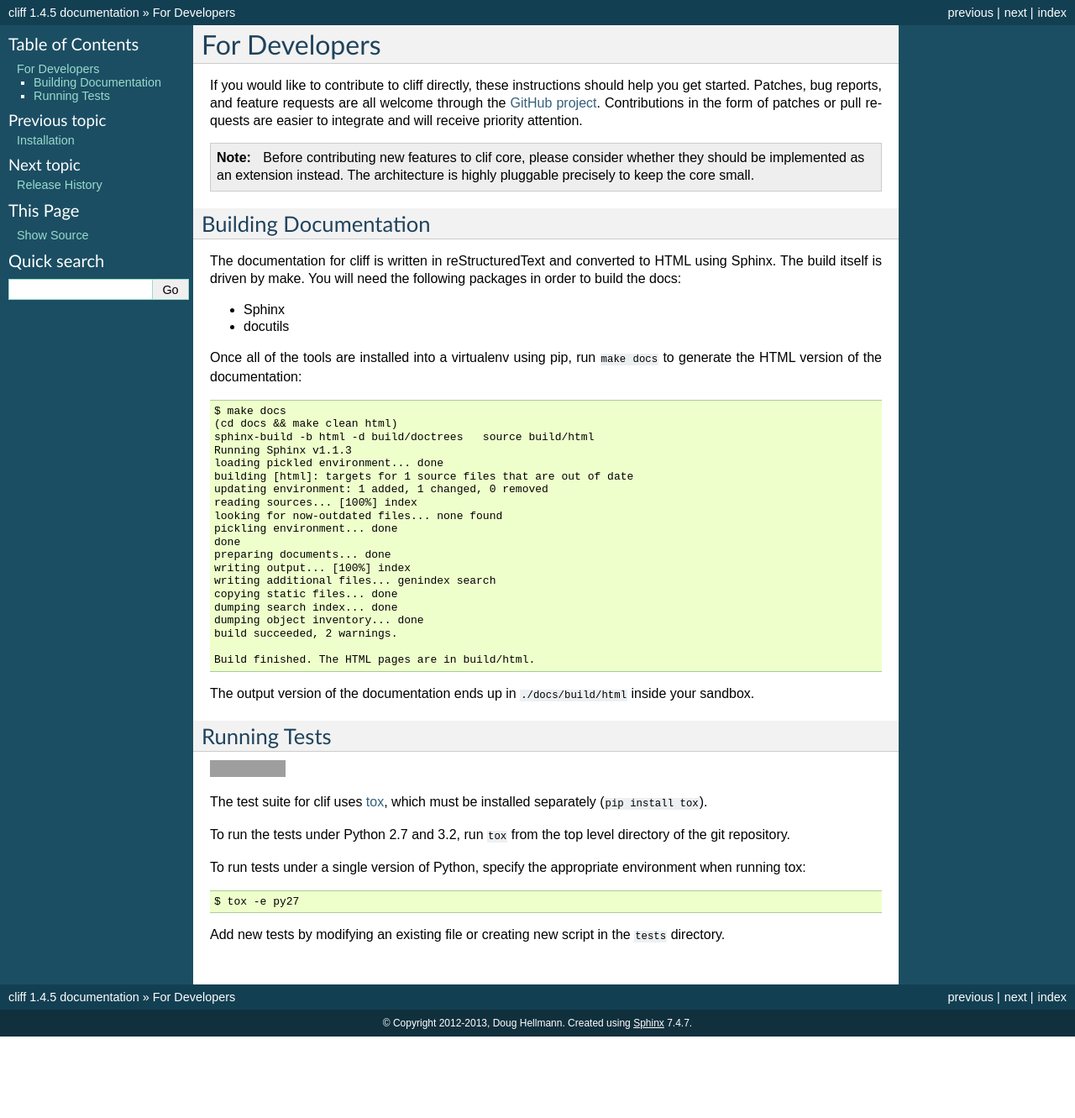
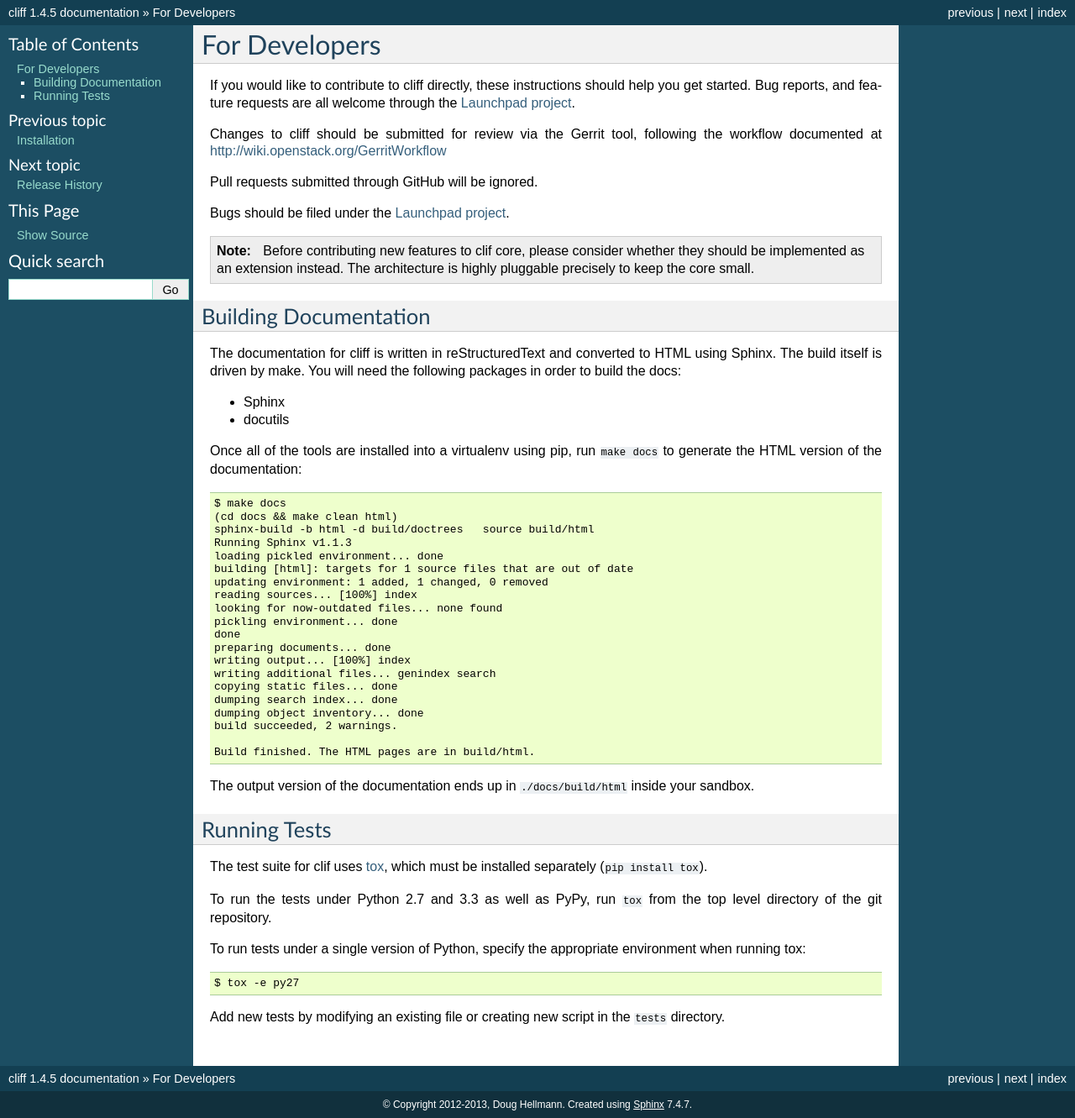
Before and after one commit to openstack/cliff, a Sphinx documentation site: the page built from docs/source/developers.rst, in a window 1280 px wide. Shown: the whole page at 84% size. Built offline with Sphinx 7.4.7, drawn with Linux system fonts in a browser that asks for light colours; the version number is read from the project's files by our own code; before the commit the page ends 1234 px from its top, so only the background shows below that; grey boxes are pictures that could not be loaded.

```diff
--- a/README.rst
+++ b/README.rst
@@ -1,8 +1,6 @@
 =======================================================
  cliff -- Command Line Interface Formulation Framework
 =======================================================
-
-.. image:: https://secure.travis-ci.org/dhellmann/cliff.png?branch=master
 
 cliff is a framework for building command line programs. It uses
 setuptools entry points to provide subcommands, output formatters, and
--- a/docs/source/developers.rst
+++ b/docs/source/developers.rst
@@ -3,11 +3,19 @@
 ================
 
 If you would like to contribute to cliff directly, these instructions
-should help you get started.  Patches, bug reports, and feature
-requests are all welcome through the `GitHub project
-<https://github.com/dreamhost/cliff>`_.  Contributions in the form of
-patches or pull requests are easier to integrate and will receive
-priority attention.
+should help you get started.  Bug reports, and feature requests are
+all welcome through the `Launchpad project`_.
+
+.. _Launchpad project: https://launchpad.net/python-cliff
+
+Changes to cliff should be submitted for review via the Gerrit tool,
+following the workflow documented at
+http://wiki.openstack.org/GerritWorkflow
+
+Pull requests submitted through GitHub will be ignored.
+
+Bugs should be filed under the `Launchpad project`_.
+
 
 .. note::
 
@@ -56,13 +64,11 @@ The output version of the documentation ends up in
 Running Tests
 =============
 
-.. image:: https://secure.travis-ci.org/dhellmann/cliff.png?branch=master
-
 The test suite for clif uses tox_, which must be installed separately
 (``pip install tox``).
 
-To run the tests under Python 2.7 and 3.2, run ``tox`` from the top
-level directory of the git repository.
+To run the tests under Python 2.7 and 3.3 as well as PyPy, run ``tox``
+from the top level directory of the git repository.
 
 To run tests under a single version of Python, specify the appropriate
 environment when running tox::
--- a/setup.py
+++ b/setup.py
@@ -132,8 +132,7 @@ setup(
     author='Doug Hellmann',
     author_email='doug.hellmann@gmail.com',
 
-    url='https://github.com/dreamhost/cliff',
-    download_url='https://github.com/dreamhost/cliff/tarball/master',
+    url='https://launchpad.net/python-cliff',
 
     classifiers=['Development Status :: 5 - Production/Stable',
                  'License :: OSI Approved :: Apache Software License',
```
Also changed, not shown: CONTRIBUTING.rst (added, +10 -0 lines), 2 other files.
